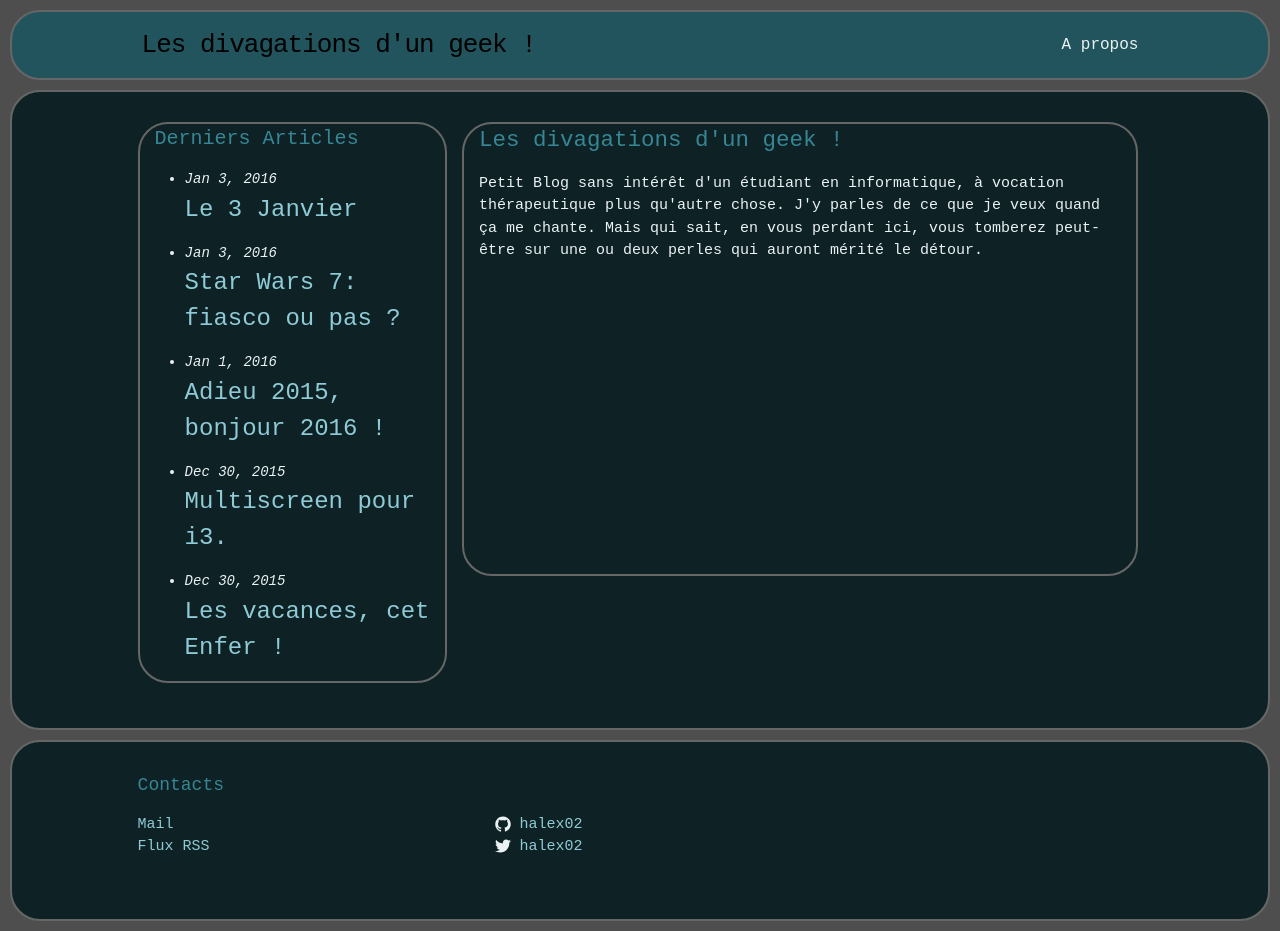
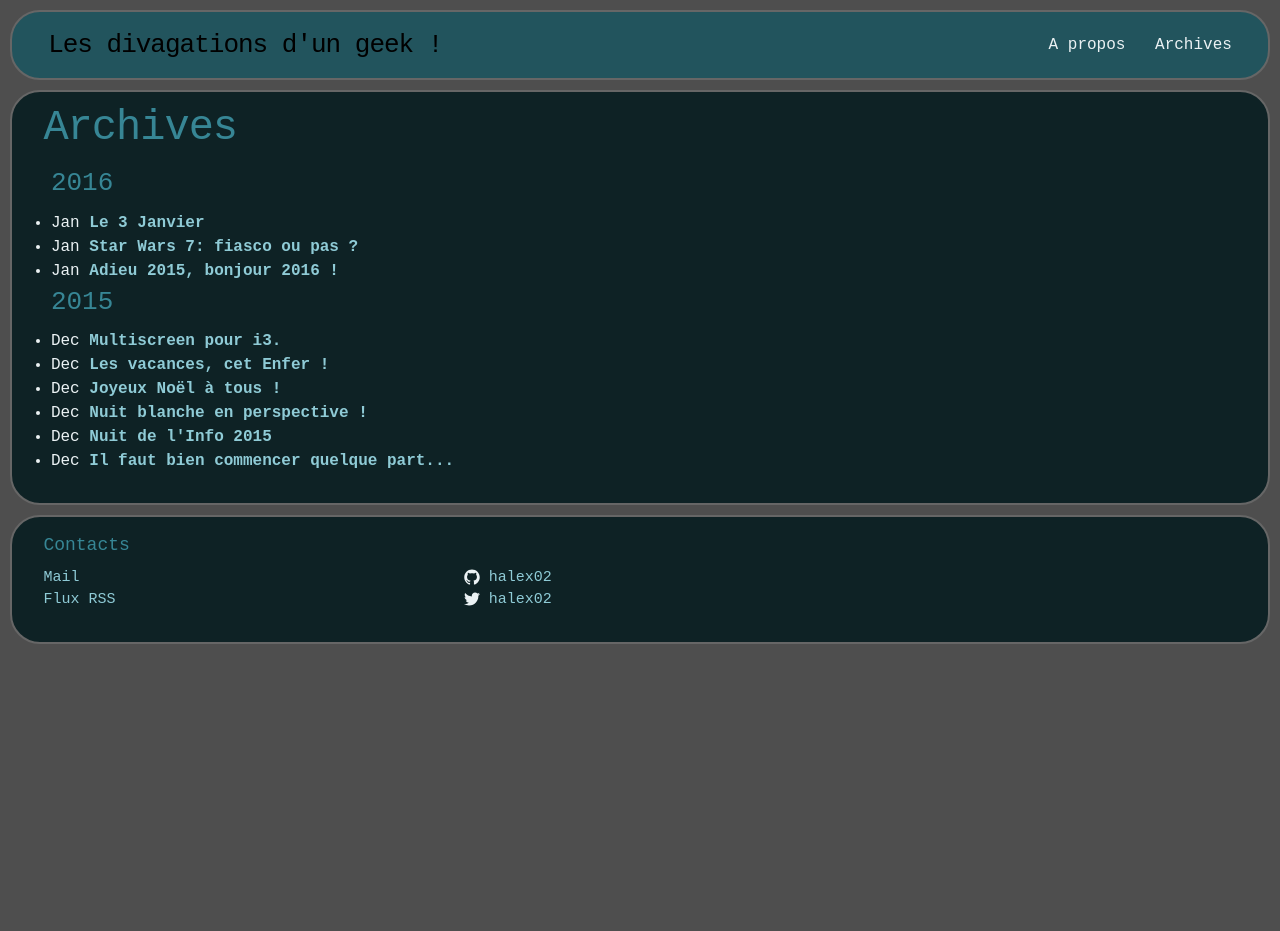
Before and after one commit to halex02/halex02.github.io, a Jekyll site: the page built from archives.html, in a window 1280 px wide. Built offline with Jekyll 4.4.1, drawn with Linux system fonts in a browser that asks for light colours; nearby versions of some CDN libraries; library files that are not in the unit come from our copies; comment, search, counter and statistics services are not loaded; after the commit the page ends 900 px from its top, so only the background shows below that.

Commit message:
ajout de la page d'archives

```diff
--- a/_config.yml
+++ b/_config.yml
@@ -12,6 +12,7 @@
 description: > # this means to ignore newlines until "baseurl:"
   Petit Blog sans intérêt d'un étudiant en informatique, à vocation thérapeutique plus qu'autre chose.
   J'y parles de ce que je veux quand ça me chante. Mais qui sait, en vous perdant ici, vous tomberez peut-être sur une ou deux perles qui auront mérité le détour.
+  Lire les articles sur la page d'accueil c'est bien, mais vous pouvez les commenter en allant sur la page d'un article grâce à Disqus, comme ça je verrais si j'ai des lecteurs :)
 baseurl: "" # the subpath of your site, e.g. /blog
 url: "" # the base hostname & protocol for your site
 twitter_username: halex02
--- a/_includes/footer_modif.html
+++ /dev/null
@@ -1,6 +0,0 @@
-<footer class="site-footer">
-  <div class="wrapper">
-    <h2 class="footer-heading">Contacts</h2>
-
-  </div>
-</footer>
--- a/_sass/_base.scss
+++ b/_sass/_base.scss
@@ -66,7 +66,7 @@
  * Lists
  */
 ul, ol {
-    margin-left: $spacing-unit;
+    margin-left: $spacing-unit / 2;
 }
 
 li {
@@ -161,11 +161,11 @@
  * Wrapper
  */
 .wrapper {
-    width: 80% ;
+    width: 95% ;
     margin-right: auto;
     margin-left: auto;
-    padding-right: $spacing-unit;
-    padding-left: $spacing-unit;
+    padding-right: $spacing-unit / 2;
+    padding-left: $spacing-unit / 2;
     @extend %clearfix;
 
     @include media-query($on-laptop) {
--- a/_sass/_layout.scss
+++ b/_sass/_layout.scss
@@ -198,13 +198,16 @@
 
 .main-col {
 	  float: left;
-    margin-bottom: $spacing-unit / 2;
-    padding-left: $spacing-unit / 2;
-    margin-left: $spacing-unit / 2 ;
-    border: 2px solid $grey-color-light ;
-    border-radius : 30px/30px ;
-    min-height: 450px ;
-    padding-right: $spacing-unit / 2;
+    margin-bottom: $spacing-unit ;
+    padding-left: $spacing-unit ;
+    margin-left: $spacing-unit/4 ;
+    //min-height: 450px ;
+    padding-right: $spacing-unit ;
+}
+
+#post-include {
+   max-height : 650px ;
+   overflow: auto ;
 }
 
 .main-col-1 {
@@ -212,8 +215,19 @@
 }
 
 .main-col-2 {
+    border: 2px solid $grey-color-light ;
+    border-radius : 30px/30px ;
     width: 63%;
     }
+
+.post-list-container, .favorite-list-container {
+    padding-right : $spacing-unit ;
+    padding-left : $spacing-unit ;
+    margin-bottom : $spacing-unit/2 ;
+    border: 2px solid $grey-color-light;
+    border-radius : 30px/30px ;
+
+}
 
 .post-list, .favorite-list {
     margin-left: 0;
--- /dev/null
+++ b/_sass/_social-network.scss
@@ -0,0 +1,7 @@
+div #twitter-include {
+  background-color : darken($background-color, 14%) ;
+}
+
+iframe{
+  width : 63% ;
+ }
--- a/archives.html
+++ b/archives.html
@@ -1,28 +1,22 @@
 ---
-layout: default
+layout: page
+title: Archives
+permalink: /archives/
 ---
+<!--<h2>Archives</h2>-->
+<ul>
+  {% for post in site.posts %}
 
-<div class="home">
-  <div class="main-col-wrapper">
-    <div class="main-col main-col-1">
-      <h1 class="page-heading">Derniers Articles</h1>
+    {% unless post.next %}
+      <h3>{{ post.date | date: '%Y' }}</h3>
+    {% else %}
+      {% capture year %}{{ post.date | date: '%Y' }}{% endcapture %}
+      {% capture nyear %}{{ post.next.date | date: '%Y' }}{% endcapture %}
+      {% if year != nyear %}
+        <h3>{{ post.date | date: '%Y' }}</h3>
+      {% endif %}
+    {% endunless %}
 
-      <ul class="-list">
-	{% for post in site.posts limit:5 %}
-	<li>
-          <span class="post-meta">{{ post.date | date: "%b %-d, %Y" }}</span>
-
-          <h2>
-            <a class="post-link" href="{{ post.url | prepend: site.baseurl }}">{{ post.title }}</a>
-          </h2>
-	</li>
-	{% endfor %}
-      </ul>
-          </div>
-
-    <div class="main-col main-col-2">
-      <h2> {{ site.title }} </h2>
-      <p>{{ site.description }}</p>
-    </div>
-    </div>
-</div>
+    <li>{{ post.date | date:"%b" }} <a href="{{ post.url }}">{{ post.title }}</a></li>
+  {% endfor %}
+</ul>
--- a/css/main.scss
+++ b/css/main.scss
@@ -12,7 +12,7 @@
 $small-font-size:  $base-font-size * 0.875;
 $base-line-height: 1.5;
 
-$spacing-unit:     30px;
+$spacing-unit:     15px;
 
 $text-color:       #EBF2F4;
 $background-color: #4E4E4E;
--- a/script/ajaxContentLoader.js
+++ b/script/ajaxContentLoader.js
@@ -1,7 +1,7 @@
 /**
  * Sauvegarde du contenu initial du div principal pour pouvoir le remettre en place après prévisualisation d'un article.
  */
-var G_INITIAL_CONTENT_SAVE = $(".main-col-2").clone() ;
+var G_INITIAL_CONTENT_SAVE = $("#post-include").clone() ;
 
 /**
  * Liste des liens des articles.
@@ -46,14 +46,14 @@
 									ajaxRequestCompletion(G_LAST_URL_SAVE)) ;
 
 	$(".post-list li").css("background-color","#0E2225");
-	$(".main-col-2").replaceWith(l_loaded_content);
+	$("#post-include").replaceWith(l_loaded_content);
 	$(this).parent().parent().css("background-color","#378695") ;
 
     }
     else
     {
 
-	$(".main-col-2").replaceWith(G_INITIAL_CONTENT_SAVE.clone()) ;
+	$("#post-include").replaceWith(G_INITIAL_CONTENT_SAVE.clone()) ;
 	$(".post-list li").css("background-color","#0E2225");
 
 	G_LAST_URL_SAVE = null ;
```
Also changed, not shown: index.html (+14 -3 lines), 1 other file.
